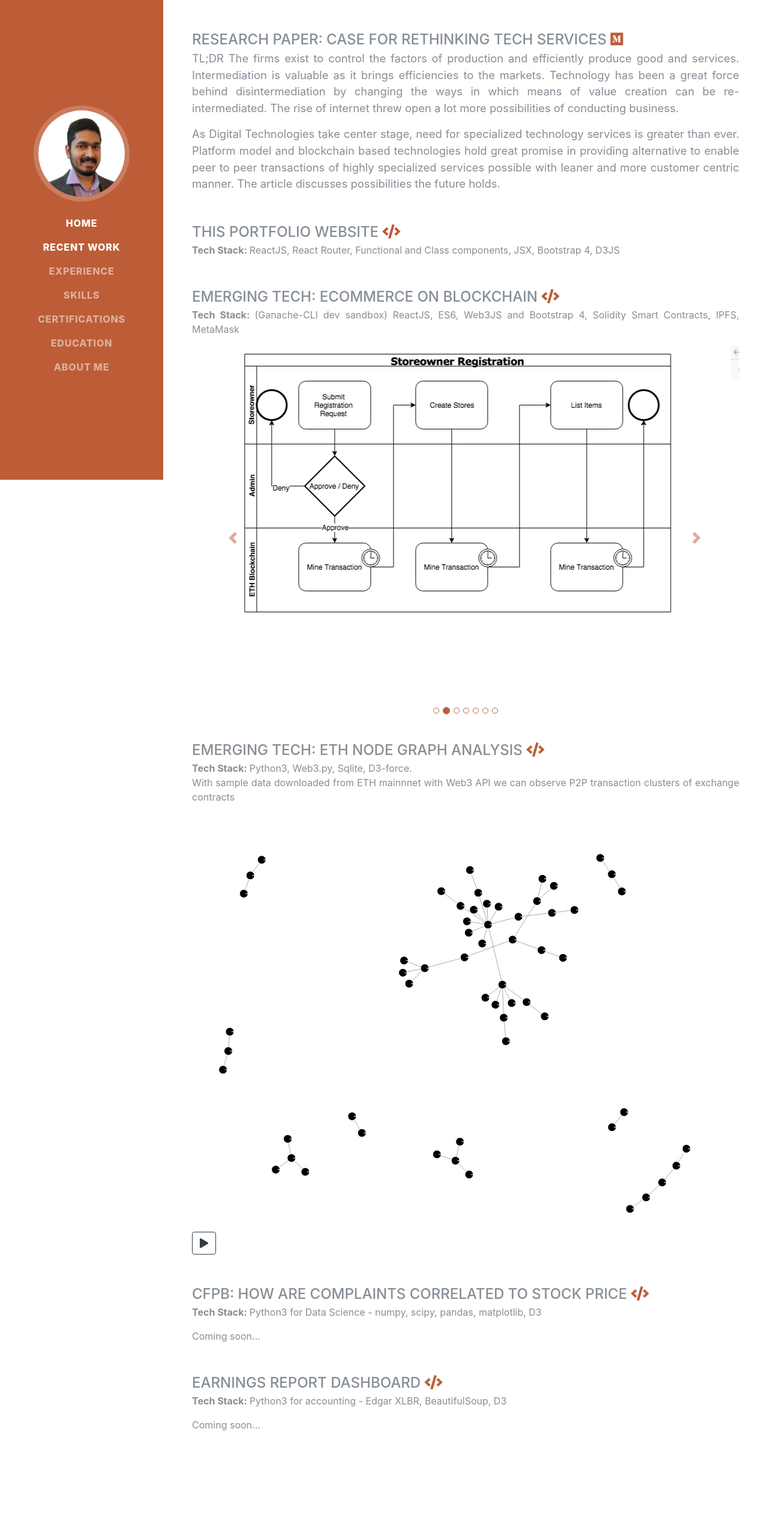
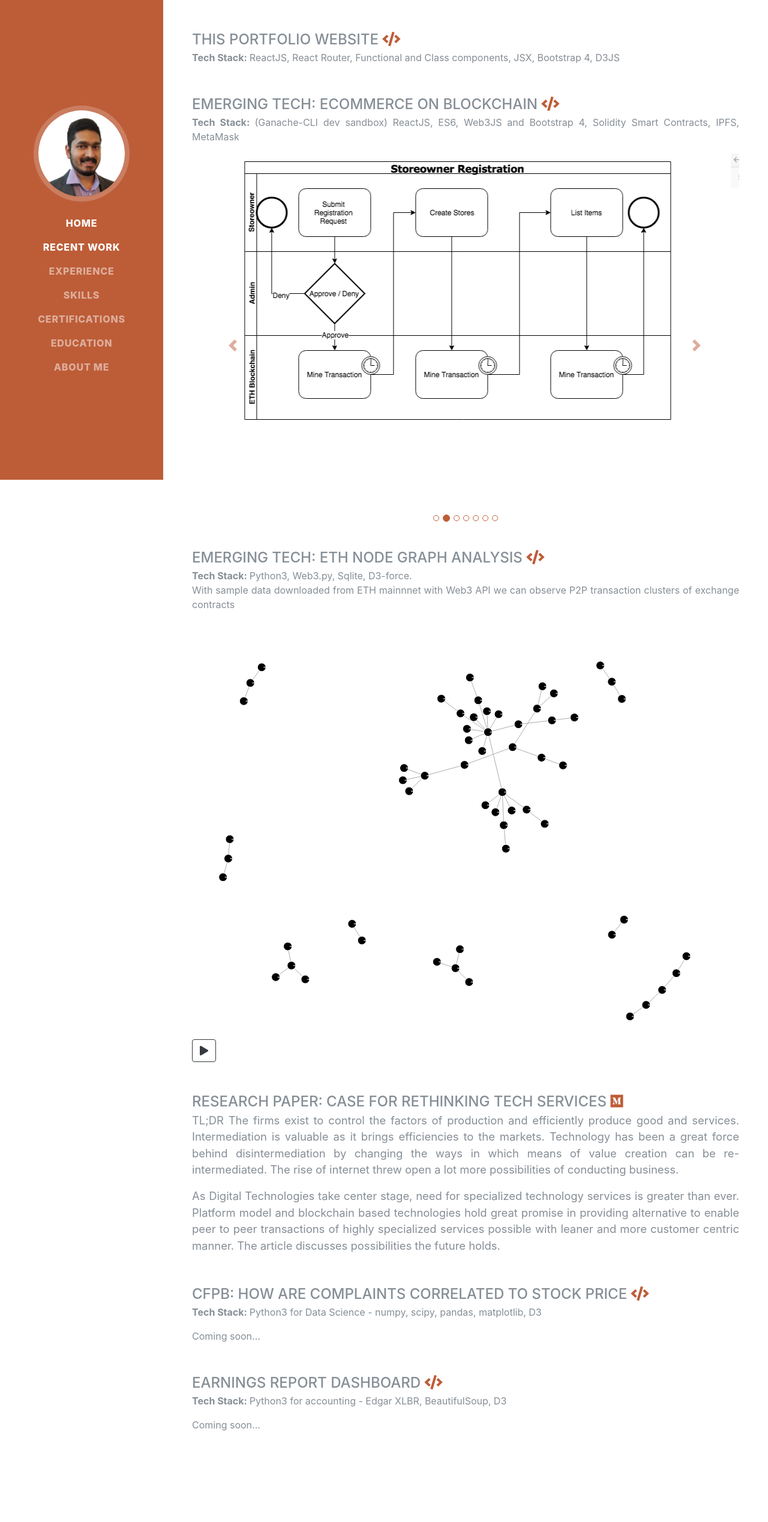
Before and after one commit to KedarJo/profile, a React (Create React App) app: page /Portfolio in a window 1280 px wide. Shown: the top 2538 px of the page at 60% size. Built offline with nearby package versions, Linux system fonts and the light colour scheme; a web font is replaced by a local one.

Commit message:
Refactor

```diff
--- a/src/components/Portfolio.js
+++ b/src/components/Portfolio.js
@@ -9,14 +9,6 @@ function Portfolio () {
         <div className="my-auto">
           <div className="resume-item d-flex flex-column flex-md-row mb-5">
             <div className="resume-content mr-auto text-justify">
-
-              <div className="subheading mb-0">Research Paper: Case for Rethinking Tech Services
-                <a href="https://medium.com/@kedarnj/case-for-rethinking-tech-services-fd65ec81ca68" target="_blank" rel="noopener noreferrer">
-                  <span>  <i className="fab fa-medium"></i></span>
-                </a>
-              </div>
-              <p className="lead mb-3">TL;DR The firms exist to control the factors of production and efficiently produce good and services. Intermediation is valuable as it brings efficiencies to the markets. Technology has been a great force behind disintermediation by changing the ways in which means of value creation can be re-intermediated. The rise of internet threw open a lot more possibilities of conducting business.</p>
-              <p className='lead mb-5'>As Digital Technologies take center stage, need for specialized technology services is greater than ever. Platform model and blockchain based technologies hold great promise in providing alternative to enable peer to peer transactions of highly specialized services possible with leaner and more customer centric manner. The article discusses possibilities the future holds.</p>
 
               <div className="subheading mb-0">This Portfolio Website
                 <a href="https://github.com/KedarJo/profile" target="_blank" rel="noopener noreferrer">
@@ -99,6 +91,14 @@ function Portfolio () {
               <Graph />
               <p className='mb-5'></p>
 
+              <div className="subheading mb-0">Research Paper: Case for Rethinking Tech Services
+                <a href="https://medium.com/@kedarnj/case-for-rethinking-tech-services-fd65ec81ca68" target="_blank" rel="noopener noreferrer">
+                  <span>  <i className="fab fa-medium"></i></span>
+                </a>
+              </div>
+              <p className="lead mb-3">TL;DR The firms exist to control the factors of production and efficiently produce good and services. Intermediation is valuable as it brings efficiencies to the markets. Technology has been a great force behind disintermediation by changing the ways in which means of value creation can be re-intermediated. The rise of internet threw open a lot more possibilities of conducting business.</p>
+              <p className='lead mb-5'>As Digital Technologies take center stage, need for specialized technology services is greater than ever. Platform model and blockchain based technologies hold great promise in providing alternative to enable peer to peer transactions of highly specialized services possible with leaner and more customer centric manner. The article discusses possibilities the future holds.</p>
+
               <div className="subheading mb-0">CFPB: How are complaints correlated to stock price
                 <a href="" target="_blank" rel="noopener noreferrer">
                   <span>  <i className="fas fa-code"></i></span>
```
